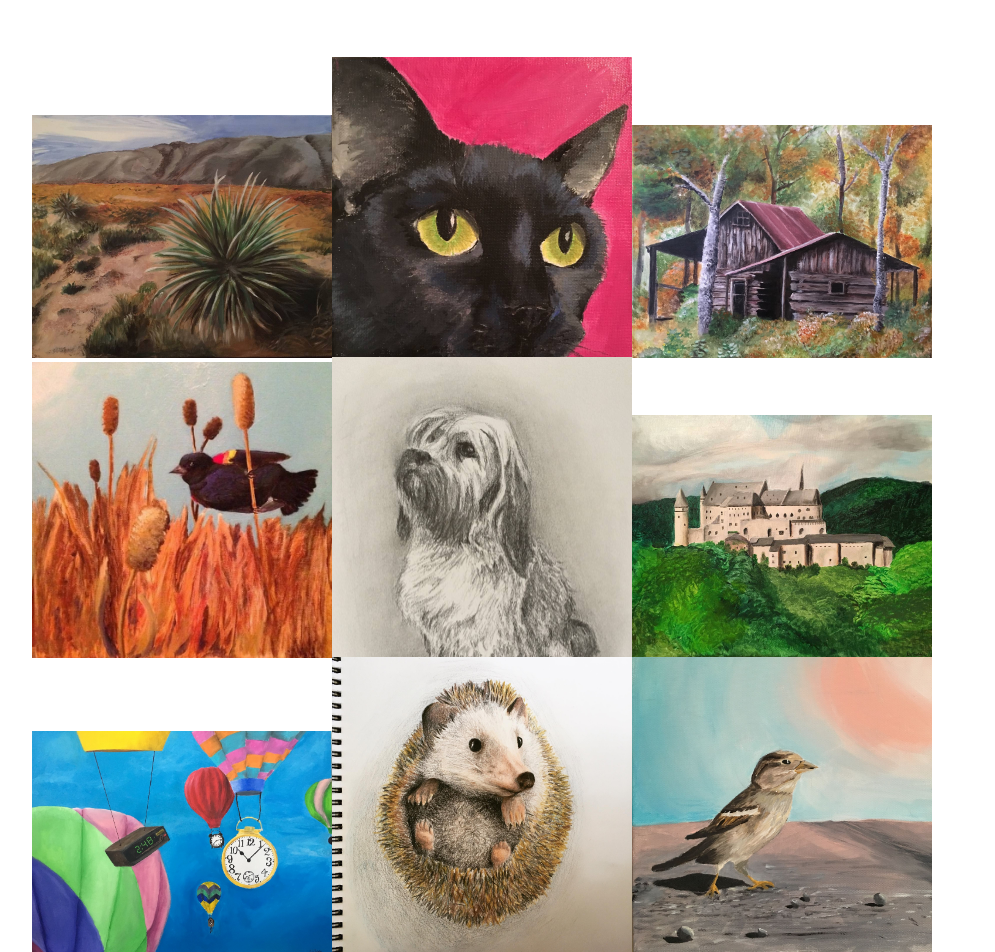
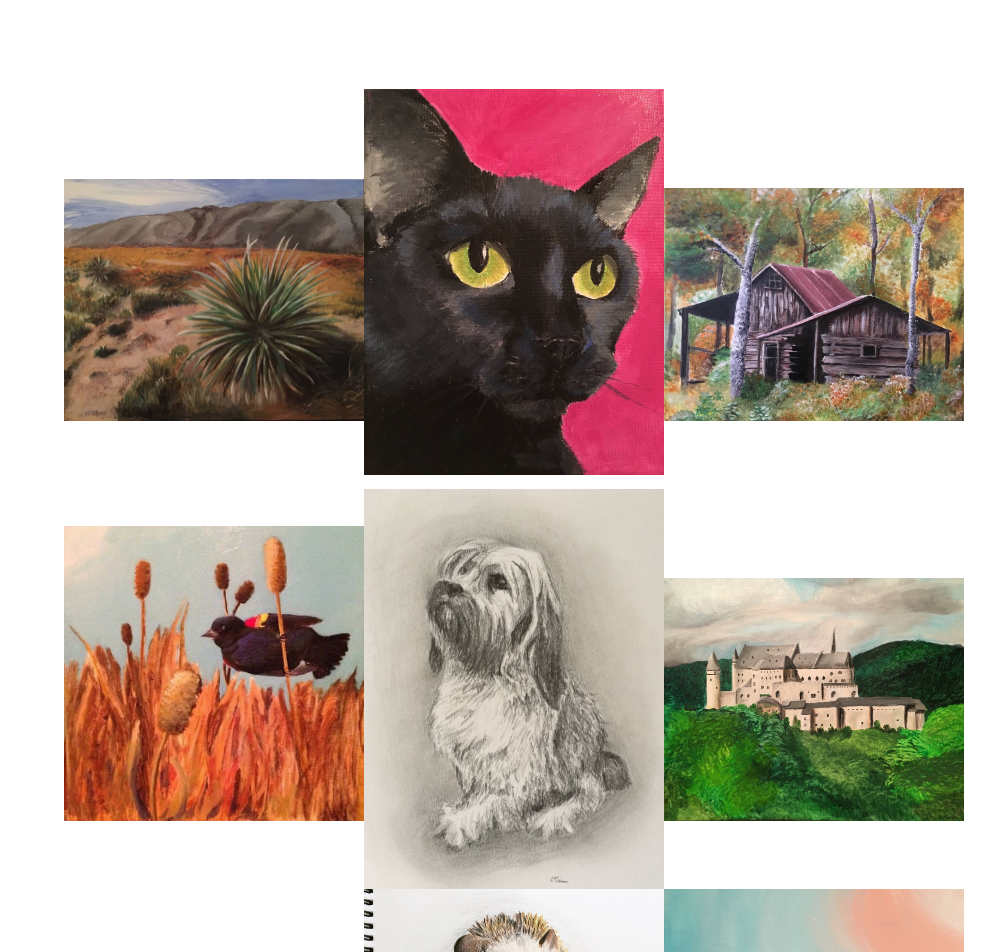
Before and after one commit to liztrenholme/art, a React (Create React App) app: page / in a window 1280 px wide. Shown: the part 120-1072 px from the top of the page, without its empty margins (158-1153 px from the left). Built offline with nearby package versions, Linux system fonts and the light colour scheme.

Commit message:
onMouseOver to put image name in state

```diff
--- a/src/components/main/main.css
+++ b/src/components/main/main.css
@@ -18,17 +18,19 @@ h1 {
 }
 .art-image-container {
     max-width: 300px;
-    max-height: 300px;
+    max-height: 400px;
     align-self: flex-end;
 }
 .art-image {
     width: 100%;
+    padding: 2em;
 }
 .image-buttons {
-    opacity: 0;
+    opacity: .7;
     /* height: 100%; */
     width: 100%;
     margin-top: -3em;
+    /* margin-bottom: 3em; */
 }
 .image-buttons:hover {
     opacity: 1;
--- a/src/components/main/tiles.js
+++ b/src/components/main/tiles.js
@@ -12,65 +12,90 @@ import viandan from './assets/viandan.jpg'
 
 class Tiles extends Component {
     state = {
+      visibleButtons: ''
+    }
 
+    handleButtons = (btnName) => () => {
+      this.setState({visibleButtons: btnName})
     }
     render() {
-
+      const {visibleButtons} = this.state
       return (
         <div className="tiles-container">
           <div className='art-image-container'>
-            <img src={dirt} alt='Biscuit, acrylic on canvas' className='art-image' />
+            <img
+              src={dirt}
+              alt='Biscuit, acrylic on canvas'
+              className='art-image'
+              onMouseOver={this.handleButtons('dirt')} />
+            {visibleButtons === 'dirt' ?
               <div className='image-buttons'>
                 <button>View larger</button>
-            </div>
+              </div> : null}
           </div>
           <div className='art-image-container'>
-            <img src={biscuit} alt='Biscuit, acrylic on canvas' className='art-image' />
+            <img src={biscuit} alt='Biscuit, acrylic on canvas' className='art-image'
+              onMouseOver={this.handleButtons('biscuit')} />
+            {visibleButtons === 'biscuit' ?
               <div className='image-buttons'>
                 <button>View larger</button>
-            </div>
+              </div> : null}
           </div>
           <div className='art-image-container'>
-            <img src={cabin} alt='Biscuit, acrylic on canvas' className='art-image' />
+            <img src={cabin} alt='Biscuit, acrylic on canvas' className='art-image'
+              onMouseOver={this.handleButtons('cabin')} />
+            {visibleButtons === 'cabin' ?
               <div className='image-buttons'>
                 <button>View larger</button>
-            </div>
+              </div> : null}
           </div>
           <div className='art-image-container'>
-            <img src={blackbird} alt='Biscuit, acrylic on canvas' className='art-image' />
+            <img src={blackbird} alt='Biscuit, acrylic on canvas' className='art-image'
+              onMouseOver={this.handleButtons('blackbird')} />
+            {visibleButtons === 'blackbird' ?
               <div className='image-buttons'>
                 <button>View larger</button>
-            </div>
+              </div> : null}
           </div>
           <div className='art-image-container'>
-            <img src={mugsy} alt='Biscuit, acrylic on canvas' className='art-image' />
+            <img src={mugsy} alt='Biscuit, acrylic on canvas' className='art-image'
+              onMouseOver={this.handleButtons('mugsy')} />
+            {visibleButtons === 'mugsy' ?
               <div className='image-buttons'>
                 <button>View larger</button>
-            </div>
+              </div> : null}
           </div>
           <div className='art-image-container'>
-            <img src={viandan} alt='Biscuit, acrylic on canvas' className='art-image' />
+            <img src={viandan} alt='Biscuit, acrylic on canvas' className='art-image'
+              onMouseOver={this.handleButtons('viandan')} />
+            {visibleButtons === 'viandan' ?
               <div className='image-buttons'>
                 <button>View larger</button>
-            </div>
+              </div> : null}
           </div>
           <div className='art-image-container'>
-            <img src={time} alt='Biscuit, acrylic on canvas' className='art-image' />
+            <img src={time} alt='Biscuit, acrylic on canvas' className='art-image'
+              onMouseOver={this.handleButtons('time')} />
+            {visibleButtons === 'time' ?
               <div className='image-buttons'>
                 <button>View larger</button>
-            </div>
+              </div> : null}
           </div>
           <div className='art-image-container'>
-            <img src={hog} alt='Biscuit, acrylic on canvas' className='art-image' />
+            <img src={hog} alt='Biscuit, acrylic on canvas' className='art-image'
+              onMouseOver={this.handleButtons('hoggy')} />
+            {visibleButtons === 'hoggy' ?
               <div className='image-buttons'>
                 <button>View larger</button>
-            </div>
+              </div> : null}
           </div>
           <div className='art-image-container'>
-            <img src={sparrow} alt='Biscuit, acrylic on canvas' className='art-image' />
+            <img src={sparrow} alt='Biscuit, acrylic on canvas' className='art-image'
+              onMouseOver={this.handleButtons('sparrow')} />
+            {visibleButtons === 'sparrow' ?
               <div className='image-buttons'>
                 <button>View larger</button>
-            </div>
+              </div> : null}
           </div>
         </div>
       )
```
Lines whose indentation alone changed are shown as unchanged.
